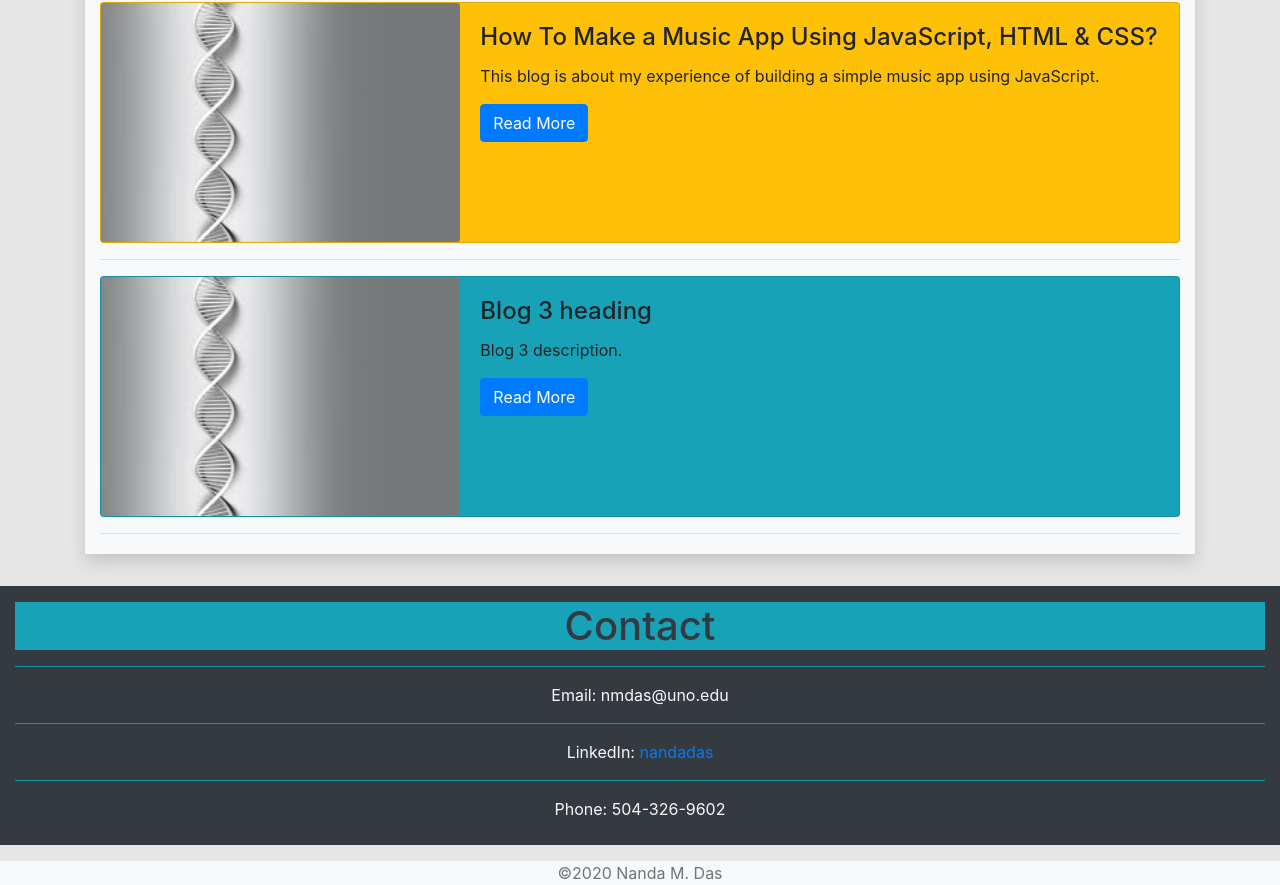
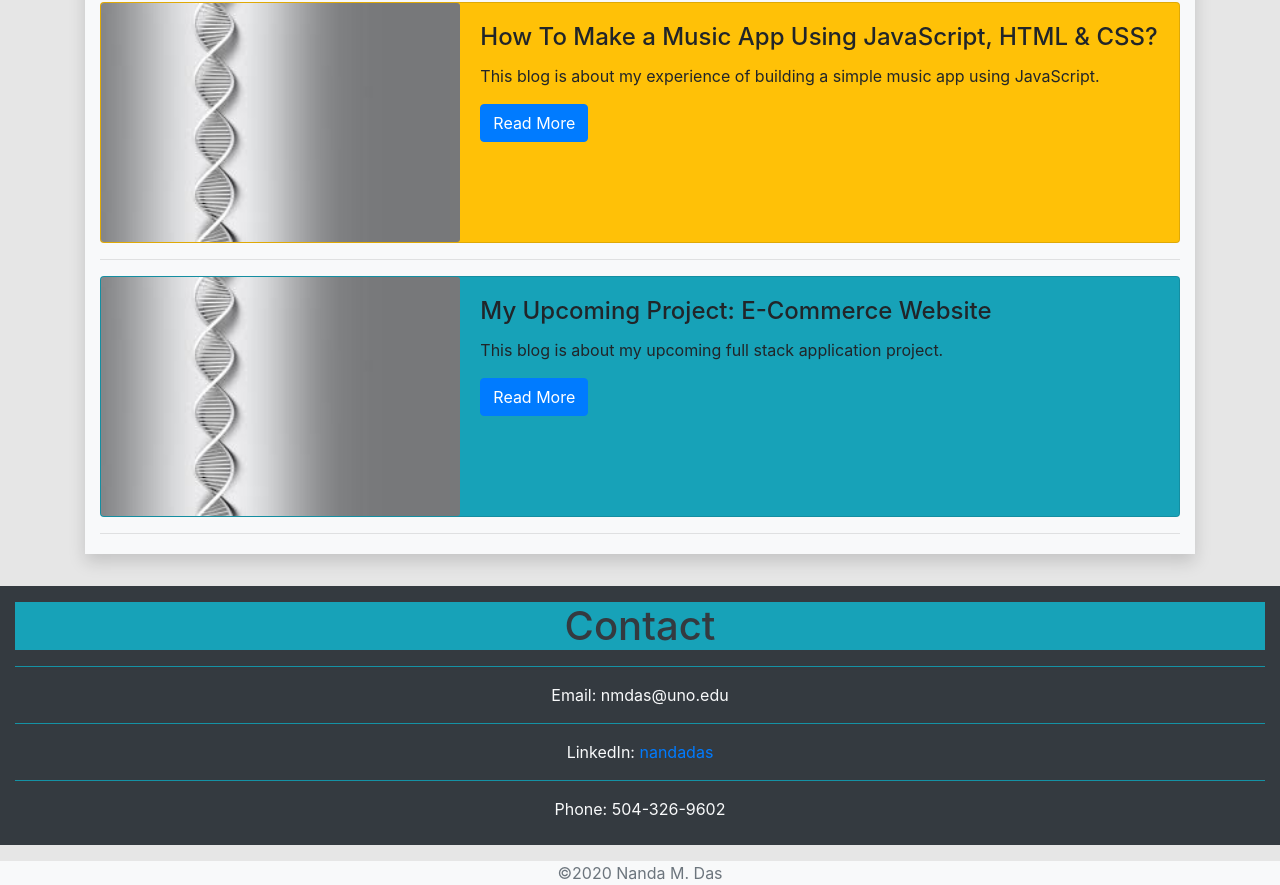
Before and after one commit to nmdas/nmdas-Portfolio, a plain HTML site: page index.html in a window 1280 px wide. Shown: the part 2960-3845 px from the top of the page. Drawn offline with nearby package versions, Linux system fonts and the light colour scheme.

Commit message:
Update index.html

```diff
--- a/index.html
+++ b/index.html
@@ -227,9 +227,9 @@
             </div>
             <div class="col-8">
               <div class="card-body">
-                <h4 class="card-title">Blog 3 heading</h4>
-                <p class="card-text">Blog 3 description.</p>
-                <a href="blog_posts/post1.html" class="btn btn-primary">Read More</a>
+                <h4 class="card-title">My Upcoming Project: E-Commerce Website</h4>
+                <p class="card-text">This blog is about my upcoming full stack application project.</p>
+                <a href="blog_posts/post3.html" class="btn btn-primary">Read More</a>
               </div>
             </div>
           </div>
```
